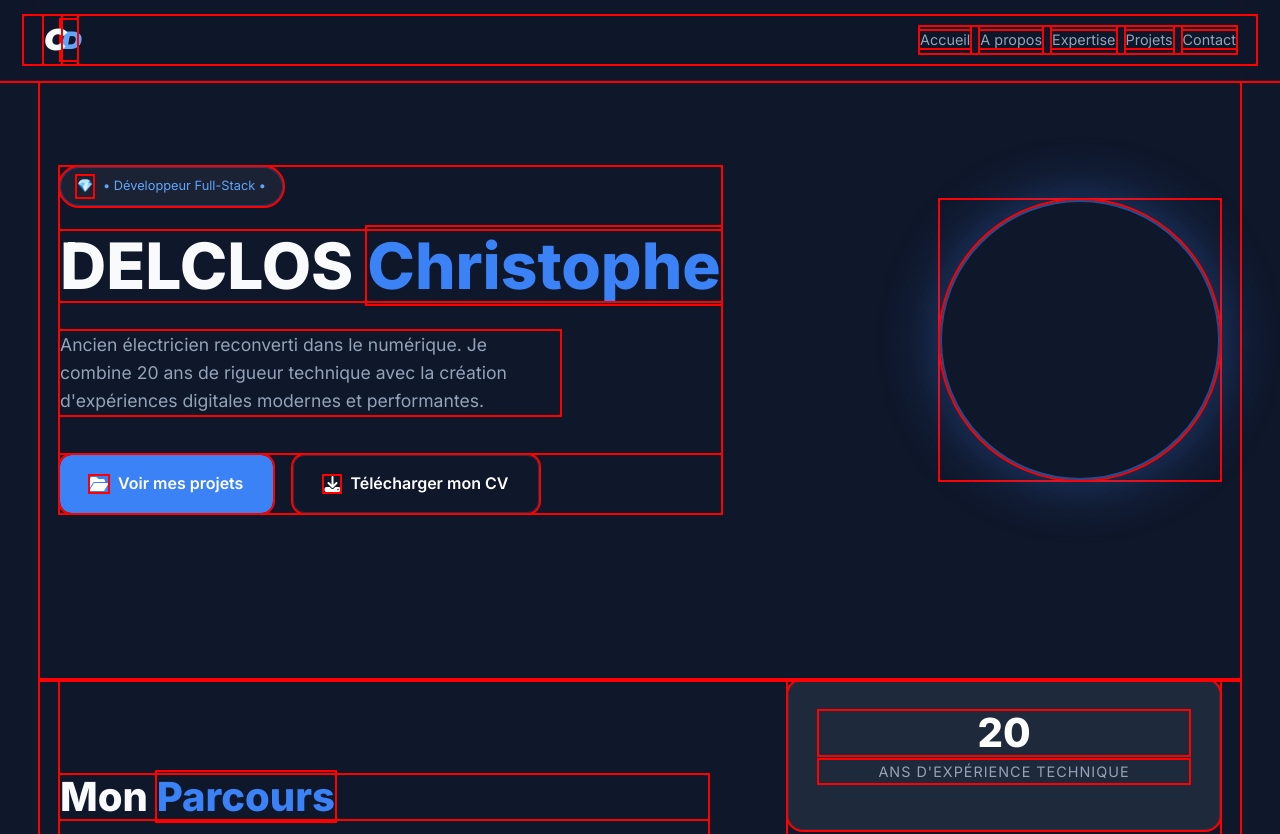
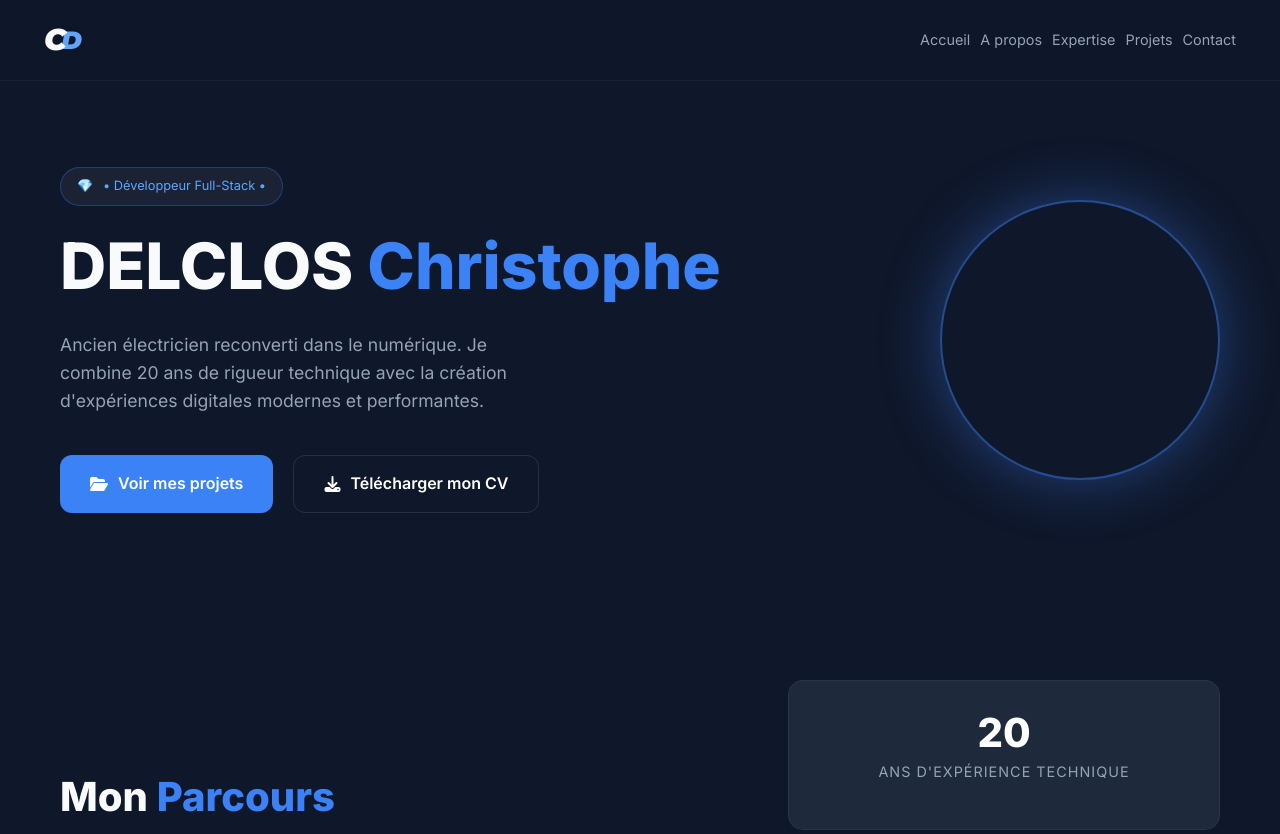
Before and after one commit to Cricrou13/Portfolio, a React (Vite) app: page / in a window 1280 px wide. Shown: the top 834 px of the page. Built offline with nearby package versions, Linux system fonts and the light colour scheme.

Commit message:
Problème structure code

```diff
--- a/src/styles/components/_projects.scss
+++ b/src/styles/components/_projects.scss
@@ -1,7 +1,4 @@
 @use"../settings/variables" as v;
-* {
-  outline: 2px solid red !important;
-}
 
 .projects {
   background-color: v.$bg-dark; // Assure-toi que le fond reste sombre ici aussi
```
